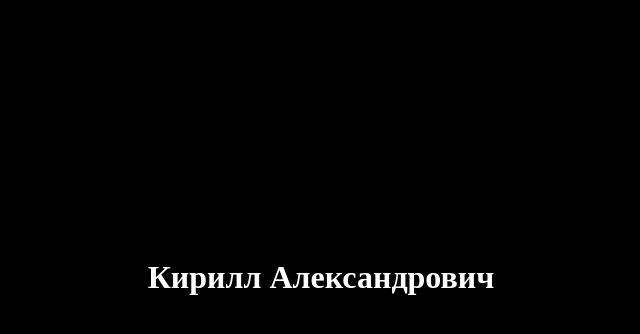
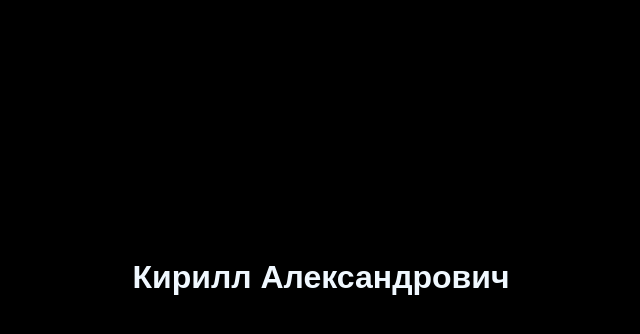
Before and after one commit to kirillcheck/kirillcheck.github.io, a plain HTML site: page index.html in a window 1280 px wide. Shown: the part 18-352 px from the top of the page, without its empty margins (319-959 px from the left). Drawn offline with Linux system fonts and the light colour scheme.

Commit message:
оформление заголовка

```diff
--- a/style.css
+++ b/style.css
@@ -1,10 +1,11 @@
 body{
     background-color:#000;
     margin:0;
+    font-family:sans-serif;
 }
 
 h1{
     text-align:center;
     padding-top:20%;
-    color:#fff;
+    color: aliceblue;
 }
```
